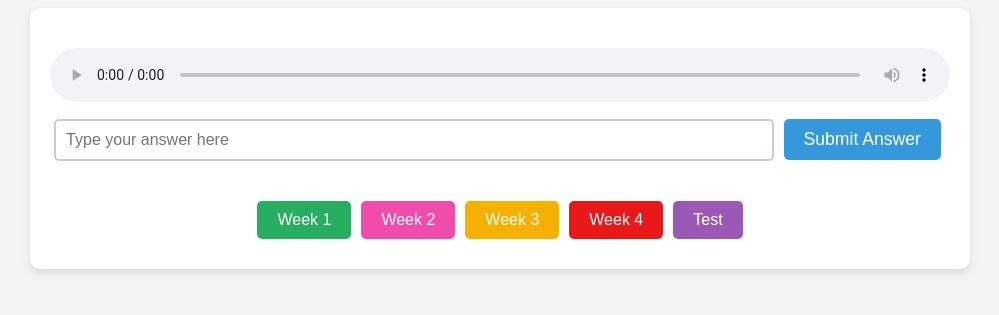
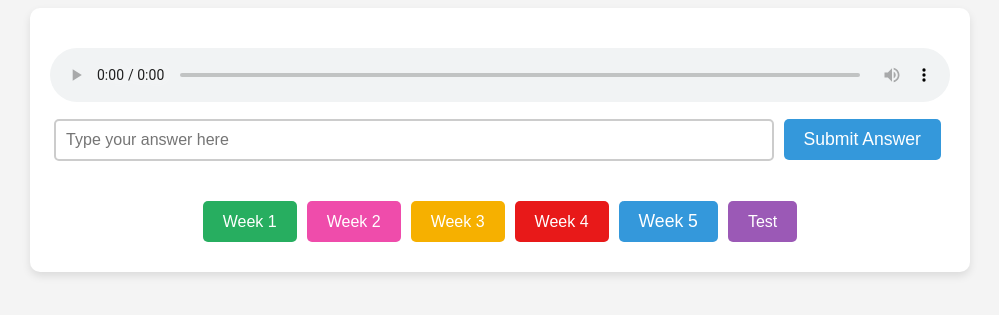
Before and after one commit to MumboGumbo/Bird-quiz, a plain HTML site: page index.html in a window 1280 px wide. Shown: the part 103-418 px from the top of the page, without its empty margins (140-1139 px from the left). Drawn offline with Linux system fonts and the light colour scheme.

Commit message:
Update index.html

```diff
--- a/index.html
+++ b/index.html
@@ -27,13 +27,13 @@
             <button id="week2-button">Week 2</button>
             <button id="week3-button">Week 3</button>
             <button id="week4-button">Week 4</button>
+            <button id="week5-button">Week 5</button>
             <button id="test-button">Test</button>
         </div>
     </div>
 
 
     <div id="week-content">
-        <!-- Week 1's bird calls will be displayed here initially -->
     </div>
 
     <script src="BirdQuiz_script.js"></script>
```
